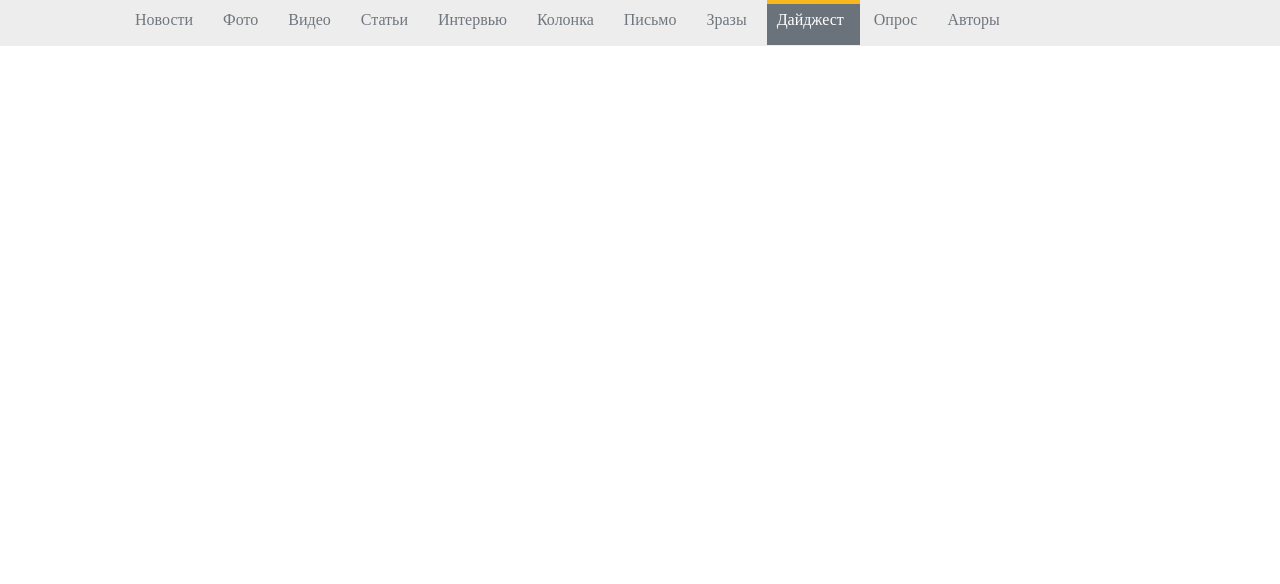
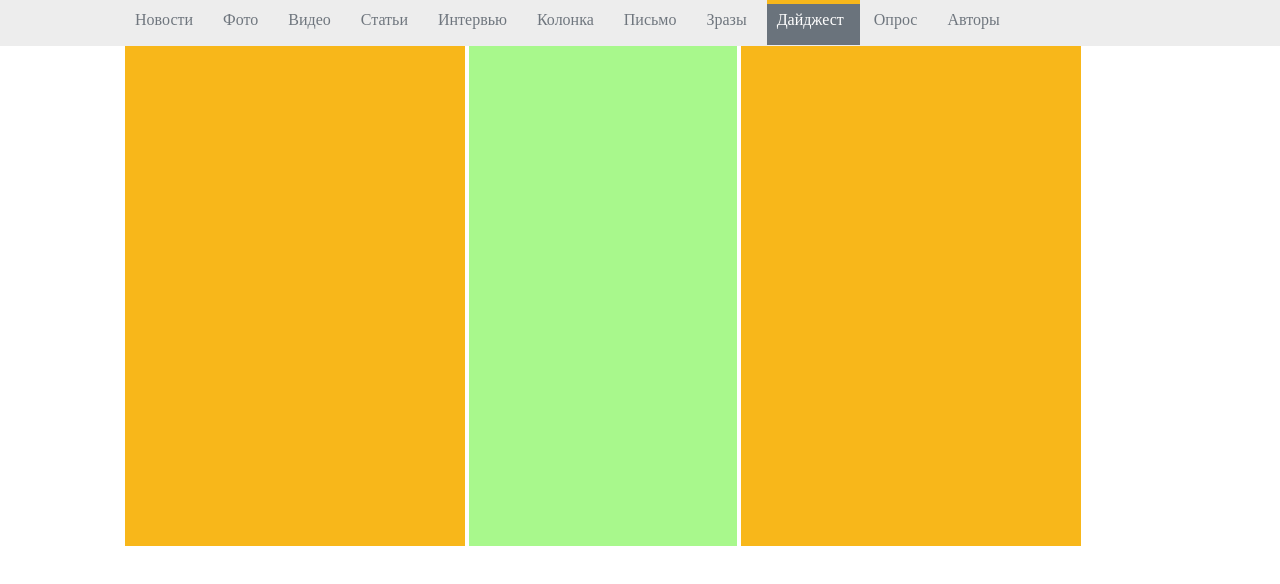
Before and after one commit to SergiiNikolayev/N02-site, a plain HTML site: page index.html in a window 1280 px wide. Drawn offline with Linux system fonts and the light colour scheme.

Commit message:
:two:
2nd block - content - start

```diff
--- a/index.html
+++ b/index.html
@@ -26,7 +26,11 @@
     </div>
 </div>
 <div class="content">
-
+    <div class="row">
+        <div class="col"></div>
+        <div class="col"></div>
+        <div class="col"></div>
+    </div>
 </div>
 <div class="footer">
     <div class="footer-container">
--- a/style.css
+++ b/style.css
@@ -52,3 +52,24 @@ a:hover{
 .menu-container a {
     color: #6f767e;
 }
+
+.content {
+    width: 1030px;
+    margin: 0 auto;
+}
+
+.row{
+   /* display: inline-block;*/
+}
+.col{
+    display: inline-block;
+    width: 33%;
+    height: 500px;
+    background-color: #f8b71a;
+}
+
+.col:nth-child(2){
+    width: 26%;
+    height: 500px;
+    background-color: #a8f88c;
+}
```
